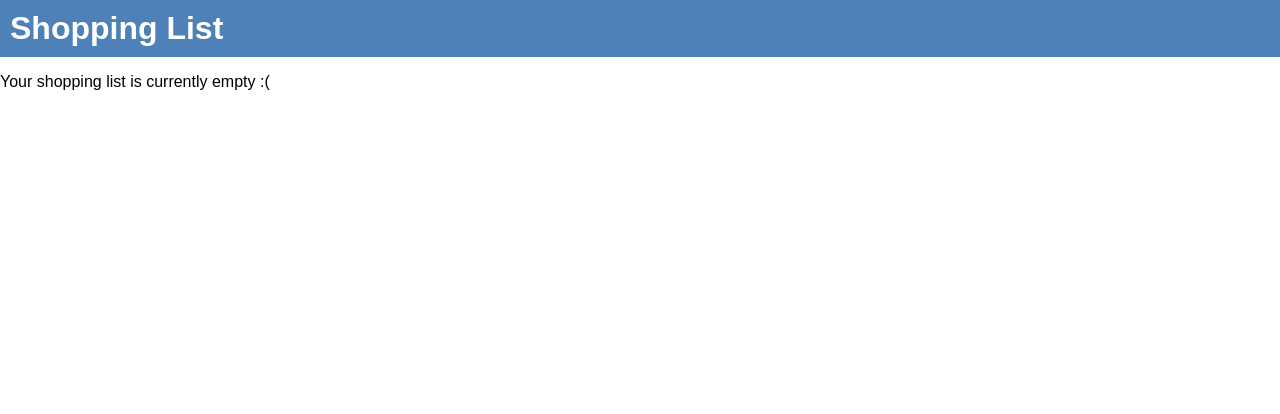
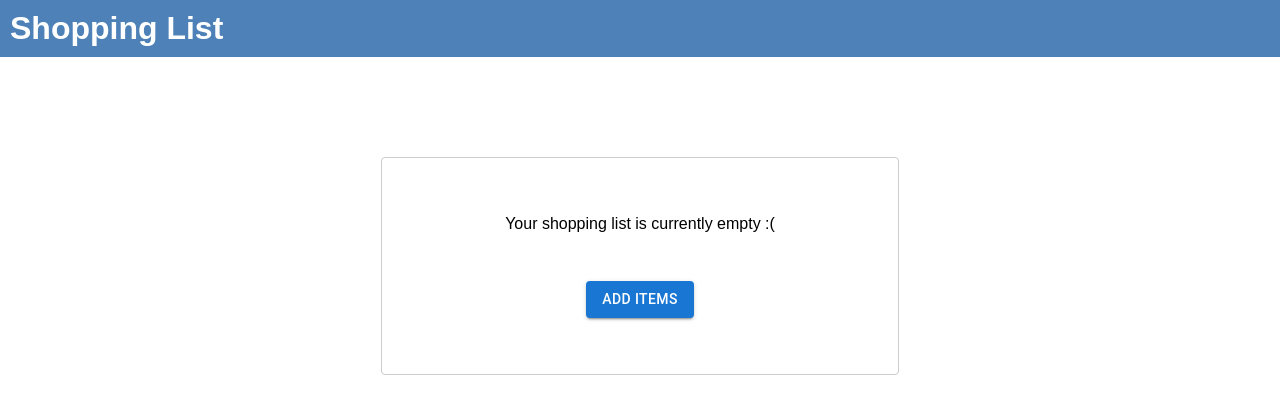
Before and after one commit to adegroat/shopping_list, a React (Create React App) app in the folder shopping_list_frontend/: page / in a window 1280 px wide. Shown: the top 414 px of the page. Built offline with nearby package versions, Linux system fonts and the light colour scheme; no server answers.

Commit message:
Clean up main screen layout, add some CSS, start work on form for items

```diff
--- a/shopping_list_frontend/package.json
+++ b/shopping_list_frontend/package.json
@@ -3,6 +3,9 @@
   "version": "0.1.0",
   "private": true,
   "dependencies": {
+    "@emotion/react": "^11.9.3",
+    "@emotion/styled": "^11.9.3",
+    "@mui/material": "^5.8.4",
     "@testing-library/jest-dom": "^5.16.4",
     "@testing-library/react": "^13.3.0",
     "@testing-library/user-event": "^13.5.0",
--- a/shopping_list_frontend/src/App.js
+++ b/shopping_list_frontend/src/App.js
@@ -1,11 +1,13 @@
 import Header from './components/Header';
-import ShoppingList from './components/ShoppingList';
+import Main from './components/Main';
+
+import './index.css';
 
 function App() {
   return (
     <>
       <Header />
-      <ShoppingList />
+      <Main />
     </>
   );
 }
--- /dev/null
+++ b/shopping_list_frontend/src/components/ItemForm.js
@@ -0,0 +1,10 @@
+import React from 'react';
+import { Dialog } from '@mui/material';
+
+const ItemForm = () => {
+  return (
+    <p>ITEM FORM</p>
+  );
+};
+
+export default ItemForm;
--- /dev/null
+++ b/shopping_list_frontend/src/components/Main.js
@@ -0,0 +1,38 @@
+import React, { useEffect, useState } from 'react';
+import { Button } from '@mui/material';
+
+import ShoppingList from './ShoppingList';
+import ItemForm from './ItemForm';
+
+const Main = () => {
+  const [listItems, setListItems] = useState([]);
+
+  useEffect(() => {
+    const fetchData = async () => {
+      const data = await fetch('http://localhost:8080/api/list_items');
+      const jsonData = await data.json();
+      setListItems(jsonData);
+    }
+    fetchData().catch(console.log);
+  }, []);
+
+  return(
+    <>
+      <div className="flex-col">
+        {listItems.length > 0 && <ShoppingList items={listItems} />}
+
+        {listItems.length <= 0 && (
+          <div className="empty-list">
+            <div>Your shopping list is currently empty :(</div>
+
+            <div>
+              <Button variant="contained">Add Items</Button>
+            </div>
+          </div>
+        )}
+      </div>
+    </>
+  )
+}
+
+export default Main;
--- a/shopping_list_frontend/src/components/ShoppingList.js
+++ b/shopping_list_frontend/src/components/ShoppingList.js
@@ -1,9 +1,17 @@
+import React from 'react';
 
-const ShoppingList = () => {
+const ShoppingList = ({items}) => {
+  const itemsJsx = items.map(item => {
+    return (
+      <div key={item.item_id} className="item">
+        <p>{item.name}</p>
+
+      </div>
+    )
+  });
+
   return(
-    <div >
-      <p>Your shopping list is currently empty :(</p>
-    </div>
+    <div>{itemsJsx}</div>
   )
 }
 
--- a/shopping_list_frontend/src/index.css
+++ b/shopping_list_frontend/src/index.css
@@ -17,3 +17,22 @@ body {
 .header h1 {
   margin: 0;
 }
+
+.flex-col {
+  display: flex;
+  flex-direction: column;
+}
+
+.empty-list {
+  display: flex;
+  flex-direction: column;
+  margin-top: 100px;
+  align-self: center;
+  justify-content: space-evenly;
+  align-items: center;
+  padding: 8px;
+  border: solid 1px #ccc;
+  border-radius: 4px;
+  width: 500px;
+  height: 200px;
+}
```
Also changed, not shown: 1 other file (tests, documents, lock files or other folders).
